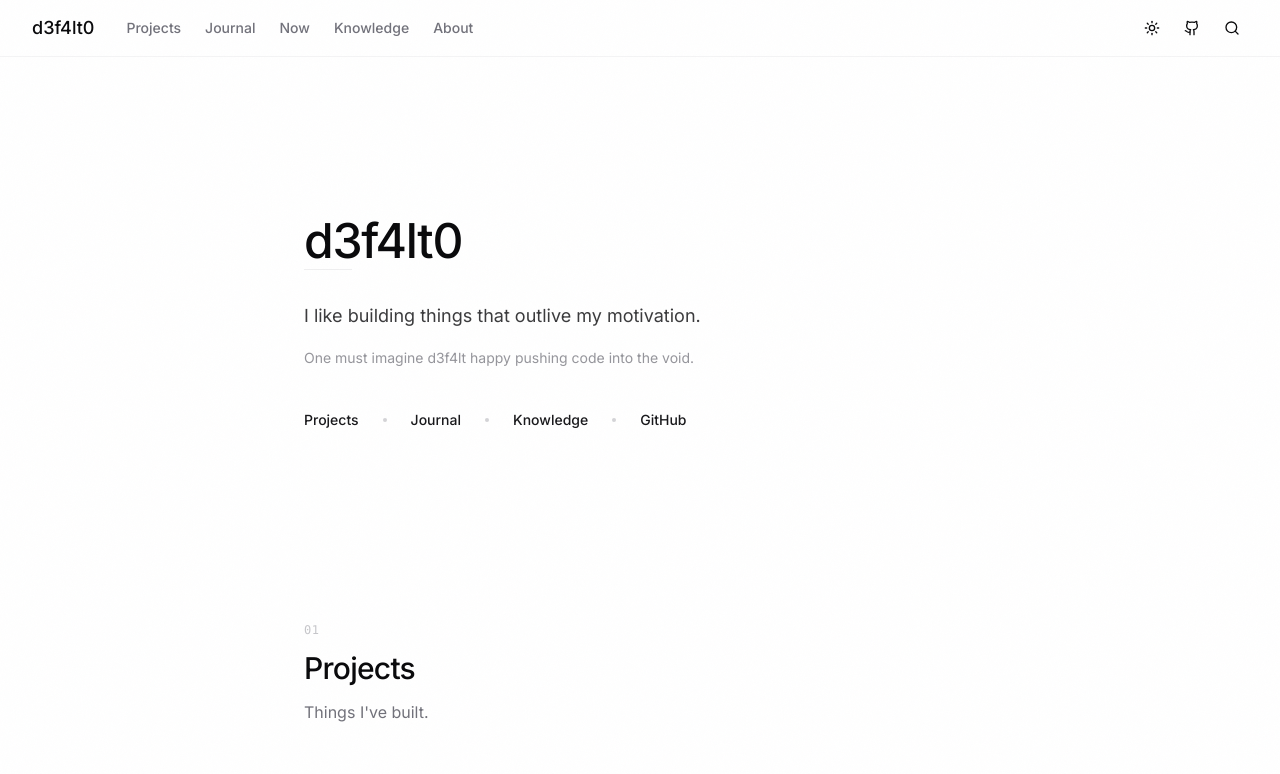
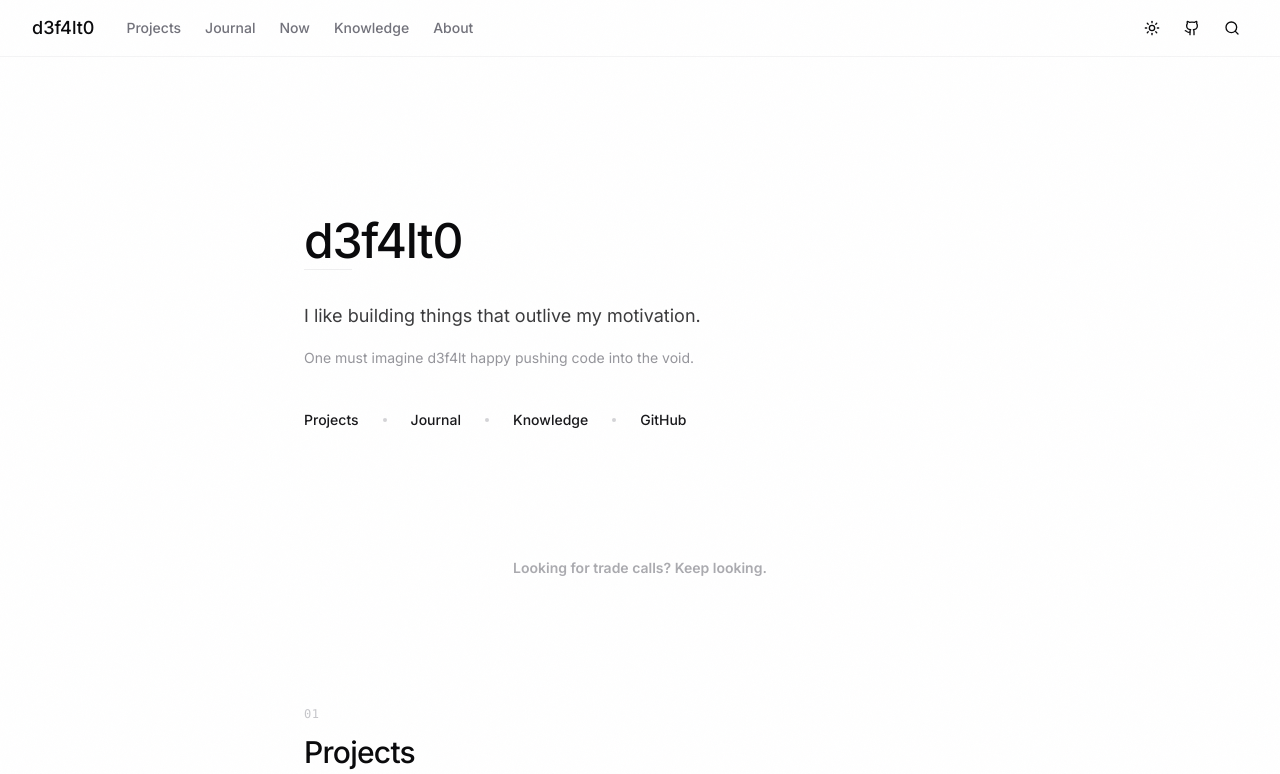
Before and after one commit to d3f4lt0/d3f4lt0.dev, a Next.js app: page / in a window 1280 px wide. Shown: the top 774 px of the page. Built offline with nearby package versions, Linux system fonts and the light colour scheme.

Commit message:
Add disclaimer between nav and Projects section

```diff
--- a/src/app/(site)/page.tsx
+++ b/src/app/(site)/page.tsx
@@ -164,6 +164,10 @@ export default function HomePage() {
         </div>
       </Section>
 
+      <p className="py-8 text-center text-sm font-semibold text-muted-foreground/60">
+        Looking for trade calls? Keep looking.
+      </p>
+
       <Section className="py-16 sm:py-24">
         <div className="mx-auto max-w-2xl">
           <SectionHeader
```
